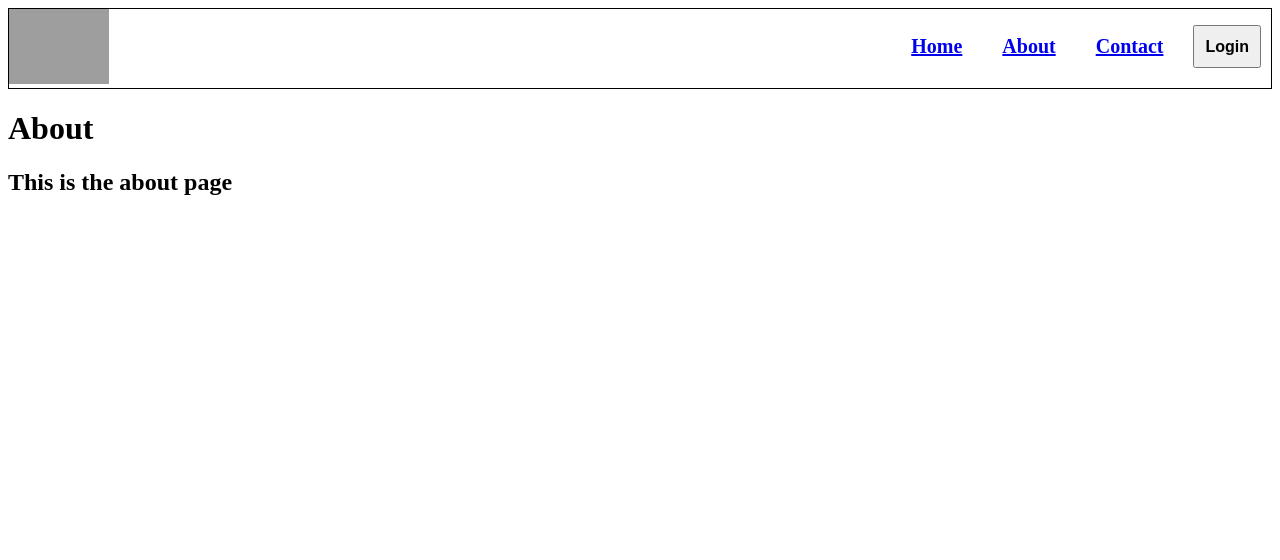
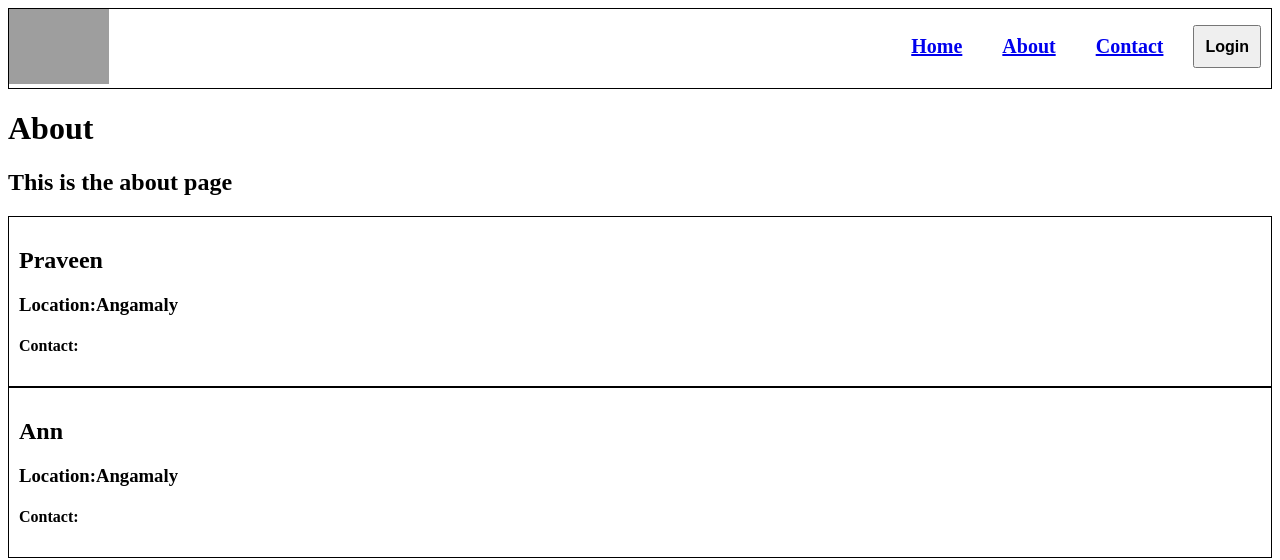
Before and after one commit to PraveenFrancis/namaste-react, a React (Vite) app: page /about in a window 1280 px wide. Shown: the top 560 px of the page. Built offline with nearby package versions, Linux system fonts and the light colour scheme; grey boxes are pictures that could not be loaded.

Commit message:
custome hook implemented

```diff
--- a/index.css
+++ b/index.css
@@ -64,3 +64,7 @@
 .search{
     margin-right: 20px;
 }
+.user-card{
+    padding: 10px;
+    border: 1px solid;
+}
--- a/src/components/About.js
+++ b/src/components/About.js
@@ -1,8 +1,12 @@
+import User from "./User"
+import UserClass from "./UserClass"
 const About = () => {
     return(
         <div>
             <h1>About</h1>
             <h2>This is the about page</h2>
+            <User name={"Praveen"} location={"Angamaly"}/>
+            <UserClass name={"Ann"} location={"Angamaly"} />
         </div>
     )
 }
--- a/src/components/Body.js
+++ b/src/components/Body.js
@@ -3,17 +3,20 @@ import cardData from "../utils/mockdata";
 import { useEffect, useState } from "react";
 import Shimmer from "./Shimmer";
 import { Link } from "react-router-dom";
+import { RESTAURANT_API} from "../utils/constants"
+import useOnlineStatus from "./useOnlineStatus";
 const Body = () => {
   const [listOfRestaurents, setListOfRestaurents] = useState([]);
   const [searchText, setSearchVal] = useState("");
   const [filterRest, setFilterVal] = useState([]);
+  const onlineStatus = useOnlineStatus()
   useEffect(() => {
     fetachData();
   }, []);
 
   const fetachData = async () => {
     const data = await fetch(
-      "https://www.swiggy.com/dapi/restaurants/list/v5?lat=9.9816358&lng=76.2998842&is-seo-homepage-enabled=true&page_type=DESKTOP_WEB_LISTING"
+      RESTAURANT_API
     );
     const json = await data.json();
     setListOfRestaurents(
@@ -30,6 +33,8 @@ const Body = () => {
     );
     setFilterVal(filterdSearchArray);
   };
+
+  if(!onlineStatus) return( <div>you are offline, please trun on your internet</div>)
   return listOfRestaurents.length === 0 ? (
     <Shimmer></Shimmer>
   ) : (
--- a/src/components/ResaurantMenu.js
+++ b/src/components/ResaurantMenu.js
@@ -2,27 +2,27 @@ import { useEffect } from "react";
 import { useState } from "react";
 import Shimmer from "./Shimmer";
 import { useParams } from "react-router-dom";
-import { MENU_API } from "../utils/constants";
+import useRestaurantMenu from "./useRestaurantMenu";
 const RestaurantMenu = () => {
-  const [menuList, setMenuList] = useState(null);
-  useEffect(() => {
-    fetchMenu();
-  }, []);
+
   const { id } = useParams();
-  const fetchMenu = async () => {
-    const data = await fetch(
-      MENU_API + id
-    );
-    const json = await data.json();
-    console.log(json?.data?.cards[0]?.card?.card?.info?.name);
-    setMenuList(json?.data?.cards[0]?.card?.card?.info);
-  };
+  const menuList= useRestaurantMenu(id)
+
   if (!menuList) return <Shimmer></Shimmer>;
-  const { name } = menuList;
+  const { name, cuisines } = menuList?.cards[0]?.card?.card?.info;
+  const { itemCards } =
+    menuList.cards[2]?.groupedCard?.cardGroupMap?.REGULAR?.cards[2]?.card?.card;
+  console.log(itemCards, "itemcards");
   return (
     <div className="menu">
       <h1>{name}</h1>
-      <h2>menu items</h2>
+      <p>{cuisines.join(", ")}</p>
+      <h2>Menu</h2>
+      <ul>
+        {itemCards.map((item) => (
+          <li key={item?.card?.info?.id}>{item?.card?.info?.name}</li>
+        ))}
+      </ul>
     </div>
   );
 };
--- /dev/null
+++ b/src/components/User.js
@@ -0,0 +1,10 @@
+const User = ({name, location}) => {
+    return(
+        <div className="user-card">
+            <h2>{name}</h2>
+            <h3>Location:{location}</h3>
+            <h4>Contact:</h4>
+        </div>
+    )
+}
+export default User
--- /dev/null
+++ b/src/components/UserClass.js
@@ -0,0 +1,17 @@
+import React from "react";
+class UserClass extends React.Component {
+  constructor(props) {
+    super(props);
+  }
+  render() {
+    const { name, location } = this.props;
+    return (
+      <div className="user-card">
+        <h2>{name}</h2>
+        <h3>Location:{location}</h3>
+        <h4>Contact:</h4>
+      </div>
+    );
+  }
+}
+export default UserClass;
--- /dev/null
+++ b/src/components/useOnlineStatus.js
@@ -0,0 +1,21 @@
+import { useEffect, useState } from "react"
+
+const useOnlineStatus = () => {
+    const [onlineStatus, setOnlineStatus]=useState(true)
+    useEffect( () => {
+
+        window.addEventListener( "offline", () => {
+            setOnlineStatus(false)
+        })
+
+        window.addEventListener( "online", () => {
+            setOnlineStatus(true)
+        })
+
+    }, [])
+
+
+
+    return onlineStatus
+}
+export default useOnlineStatus
--- /dev/null
+++ b/src/components/useRestaurantMenu.js
@@ -0,0 +1,19 @@
+import { useEffect, useState } from "react";
+import { MENU_API } from "../utils/constants";
+
+const useRestaurantMenu = (id) =>{
+  const [menuList, setMenuList] = useState(null);
+
+    useEffect(() => {
+        fetchMenu();
+      }, []);
+
+      const fetchMenu = async () => {
+        const data = await fetch(MENU_API + id);
+        const json = await data.json();
+        console.log(json?.data?.cards[0]?.card?.card?.info);
+        setMenuList(json?.data);
+      };
+      return menuList
+}
+export default useRestaurantMenu
--- a/src/utils/constants.js
+++ b/src/utils/constants.js
@@ -1 +1,3 @@
-export const MENU_API = "https://www.swiggy.com/dapi/menu/pl?page-type=REGULAR_MENU&complete-menu=true&lat=9.9816358&lng=76.2998842&restaurantId="
+export const MENU_API = "https://www.swiggy.com/dapi/menu/pl?page-type=REGULAR_MENU&complete-menu=true&lat=9.9816358&lng=76.2998842&restaurantId=";
+
+export const RESTAURANT_API = "https://www.swiggy.com/dapi/restaurants/list/v5?lat=9.9816358&lng=76.2998842&is-seo-homepage-enabled=true&page_type=DESKTOP_WEB_LISTING"
```
